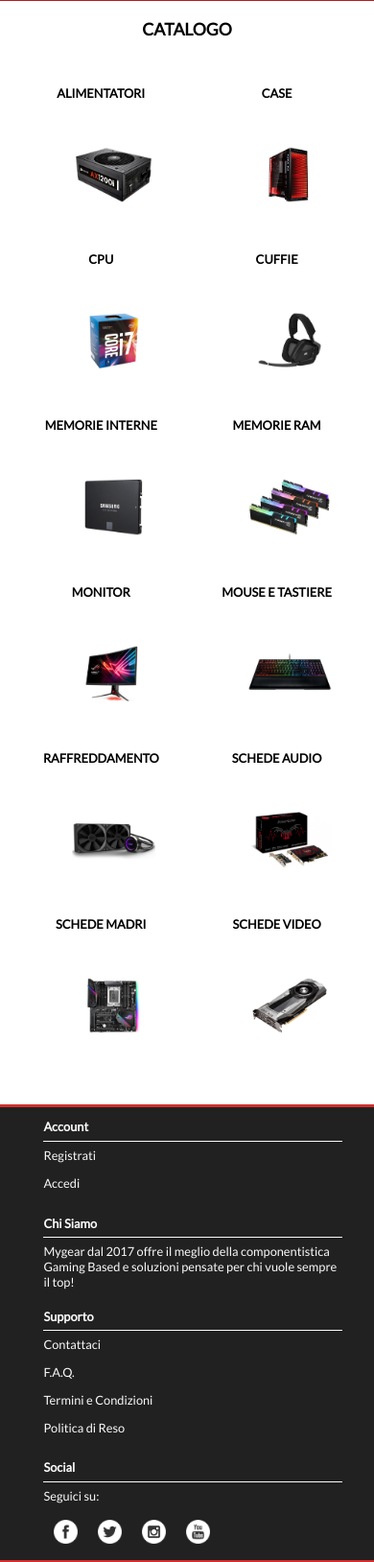
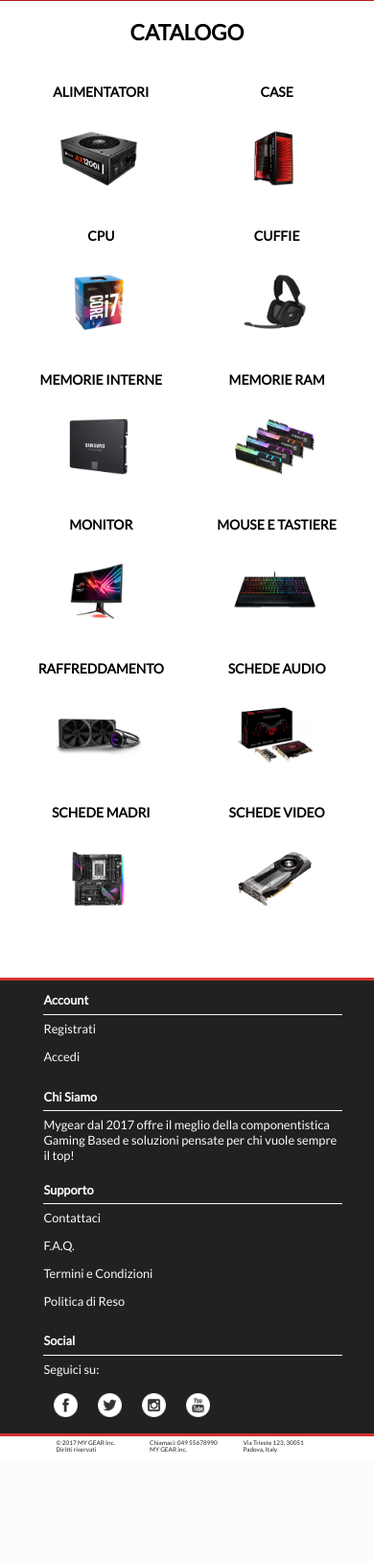
Before and after one commit to ale-mazz/mygear.it, a PHP site: page /catalogo.html in a window 390 px wide. Shown: the part 60-1688 px from the top of the page at 96% size. After the commit the page ends 1574 px from the top, so only its background shows below. Run offline with PHP 8.4, Linux system fonts and the light colour scheme; some libraries are stand-ins or nearby versions.

Commit message:
mobile più grande

```diff
--- a/catalogstyle.css
+++ b/catalogstyle.css
@@ -1,3 +1,20 @@
+/*****************************
+dimensioni scritte
+
+desktop (em)
+h1 2
+h2 1.5
+
+tablet
+h1 1.9
+h2 1.4
+
+phone
+h1 1.4
+h2 0.87
+
+*****************************/
+
 /* titolo pagina h1 */
 
 #titolo_catalogo {
@@ -20,9 +37,9 @@
     color: #000000;
 }
 
-.riquadro_estermo h2 {
+.riquadro_esterno h2 {
     text-align: center;
-    font-size: 0.5em;
+    font-size: 1.5em;
 }
 
 /* dimensione/margin immagini */
@@ -62,7 +79,7 @@
 @media only screen and (max-width: 955px) {
 
     #titolo_catalogo h1 {
-        font-size: 1.5em;
+        font-size: 1.9em;
     }
 
     #titolo_catalogo {
@@ -73,7 +90,7 @@
 
     .riquadro_esterno h2 {
         position: static;
-        font-size: 1em;
+        font-size: 1.4em;
     }
 
     .riquadro_esterno {
@@ -98,24 +115,25 @@ Media Query Mobile
 @media only screen and (max-width: 767px) {
 
     #titolo_catalogo h1 {
-        font-size: 1.1em;
+        font-size: 1.4em;
     }
 
     .riquadro_esterno h2 {
-        font-size: 0.8em;
+        font-size: 0.87em;
     }
 
     .riquadro_esterno {
         position: static;
         width: 40%;
         margin-left: 7%;
+        margin-top: 0.5em;
     }
 
     .riquadro_interno {
         position: static;
-        width: 80%;
+        width: 100%
         float: none;
-        margin-left: 10%;
+        margin: 0%;
         padding: 0em;
     }
 }
```
